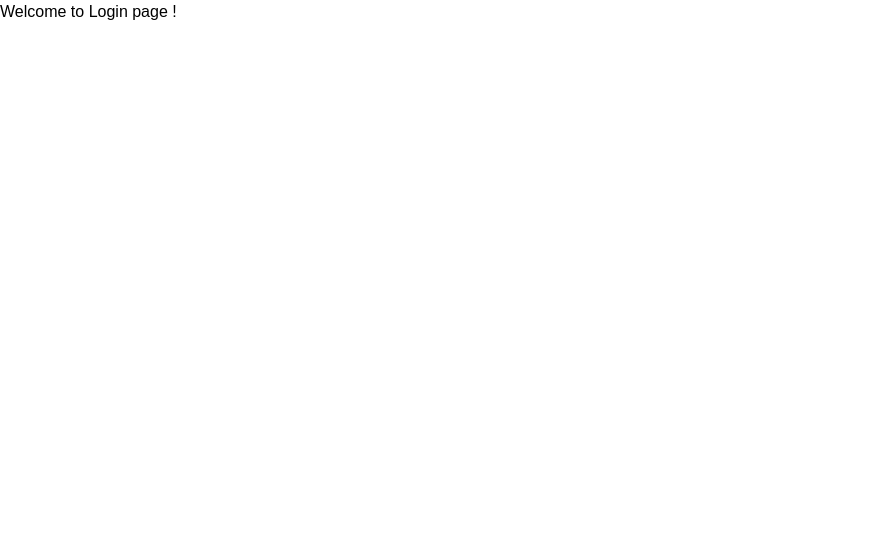
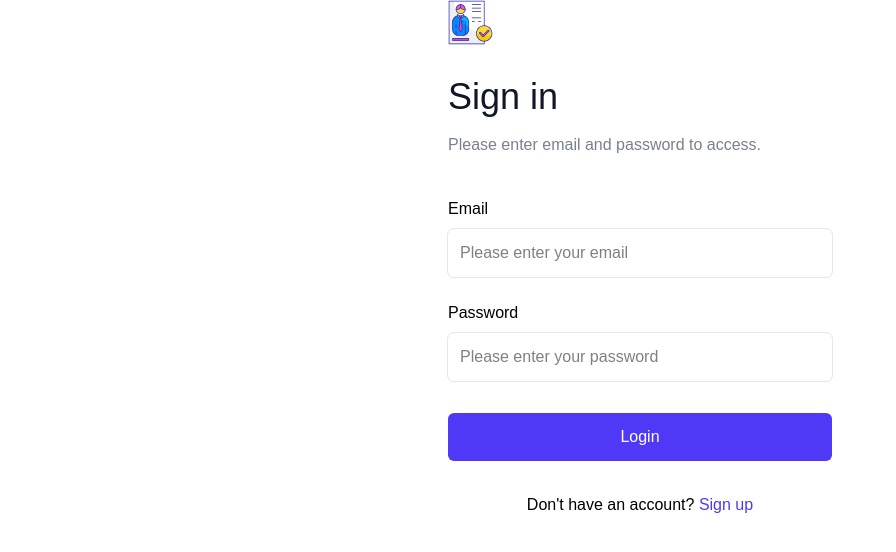
Before and after one commit to arun9557/resume.ai, a React (Vite) app in the folder client/: page /login in a window 1280 px wide. Shown: the top 552 px of the page, without its empty margins (0-896 px from the left). Built offline with nearby package versions, Linux system fonts and the light colour scheme; a web font is replaced by a local one.

Commit message:
login pagr

```diff
--- a/client/src/pages/Login.jsx
+++ b/client/src/pages/Login.jsx
@@ -2,9 +2,55 @@ import React from 'react'
 
 const Login = () => {
   return (
-    <div>
-      <h1>Welcome to Login page !</h1>
-    </div>
+    <>
+    <div className='flex items-center justify-center mid-h-screen bg-grey-500'/>
+    <main className="flex items-center justify-center w-full px-4">
+            <form className="flex w-full flex-col max-w-96">
+
+                <a href="https://prebuiltui.com" className="mb-8" title="Go to PrebuiltUI">
+                    <img src="../public/logo.svg" alt="logo" height="40" width="45"/>
+                </a>
+
+                <h2 className="text-4xl font-medium text-gray-900">Sign in</h2>
+
+                <p className="mt-4 text-base text-gray-500/90">
+                    Please enter email and password to access.
+                </p>
+
+                <div className="mt-10">
+                    <label className="font-medium">Email</label>
+                    <input
+                        placeholder="Please enter your email"
+                        className="mt-2 rounded-md ring ring-gray-200 focus:ring-2 focus:ring-indigo-600 outline-none px-3 py-3 w-full"
+                        required
+                        type="email"
+                        name="email"
+                    />
+                </div>
+
+                <div className="mt-6">
+                    <label className="font-medium">Password</label>
+                    <input
+                        placeholder="Please enter your password"
+                        className="mt-2 rounded-md ring ring-gray-200 focus:ring-2 focus:ring-indigo-600 outline-none px-3 py-3 w-full"
+                        required
+                        type="password"
+                        name="password"
+                    />
+                </div>
+
+                <button
+                    type="submit"
+                    className="mt-8 py-3 w-full cursor-pointer rounded-md bg-indigo-600 text-white transition hover:bg-indigo-700"
+                >
+                    Login
+                </button>
+                <p className='text-center py-8'>
+                    Don't have an account? <a href="/signup" className="text-indigo-600 hover:underline">Sign up</a>
+                </p>
+            </form>
+        </main>
+        </>
   )
 }
 
```
